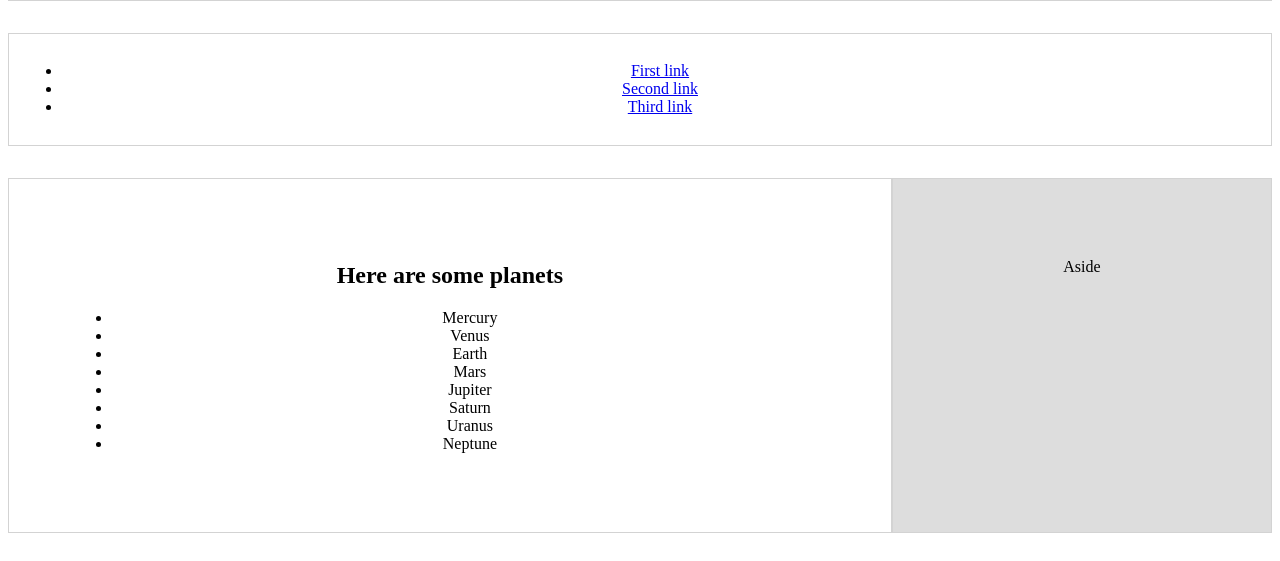
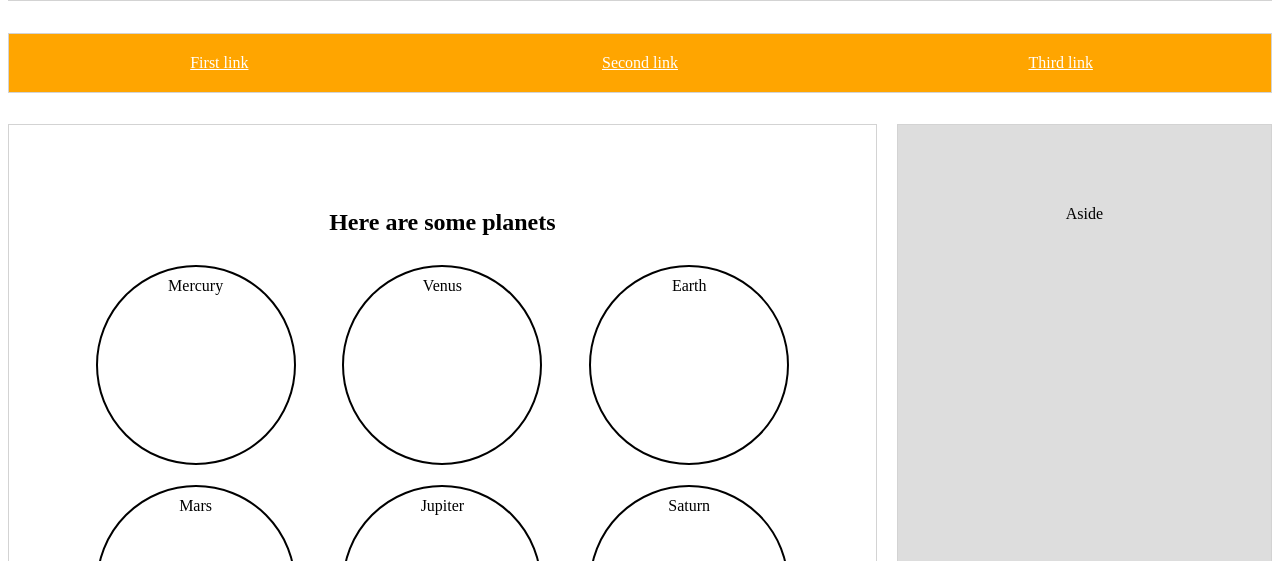
Before and after one commit to orangespaceman/tfs-demos, a plain HTML site: page css-refresher/examples/page-layout-full.html in a window 1280 px wide. Shown: the part 215-776 px from the top of the page. Drawn offline with Linux system fonts and the light colour scheme.

Commit message:
Fix CSS path

```diff
--- a/css-refresher/examples/page-layout-full.html
+++ b/css-refresher/examples/page-layout-full.html
@@ -3,7 +3,7 @@
     <head>
         <meta charset="utf-8" />
         <title>Planets of the solar system</title>
-        <link rel="stylesheet" href="page-layout.css" />
+        <link rel="stylesheet" href="page-layout-full.css" />
     </head>
     <body>
         <header>
```
